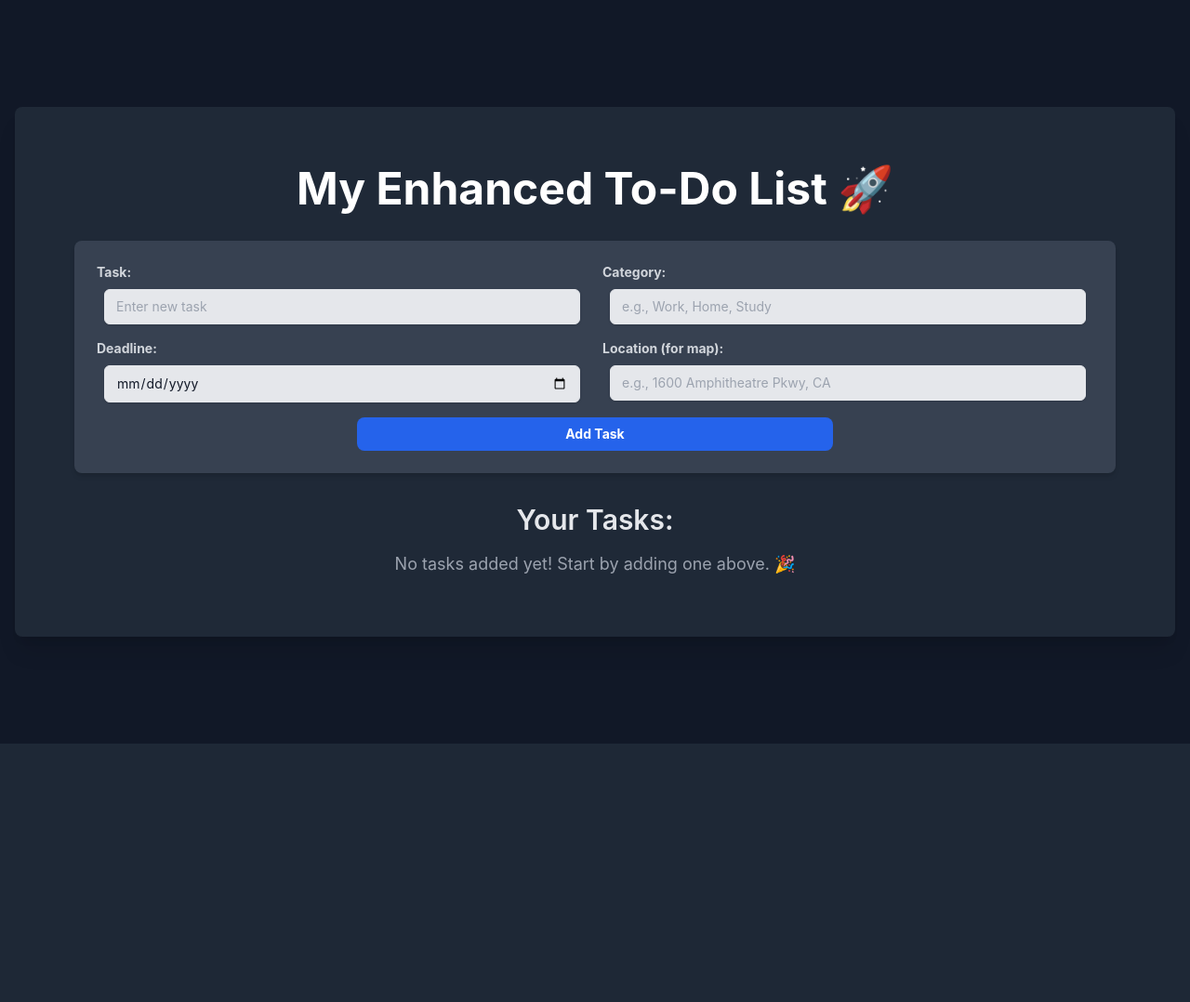
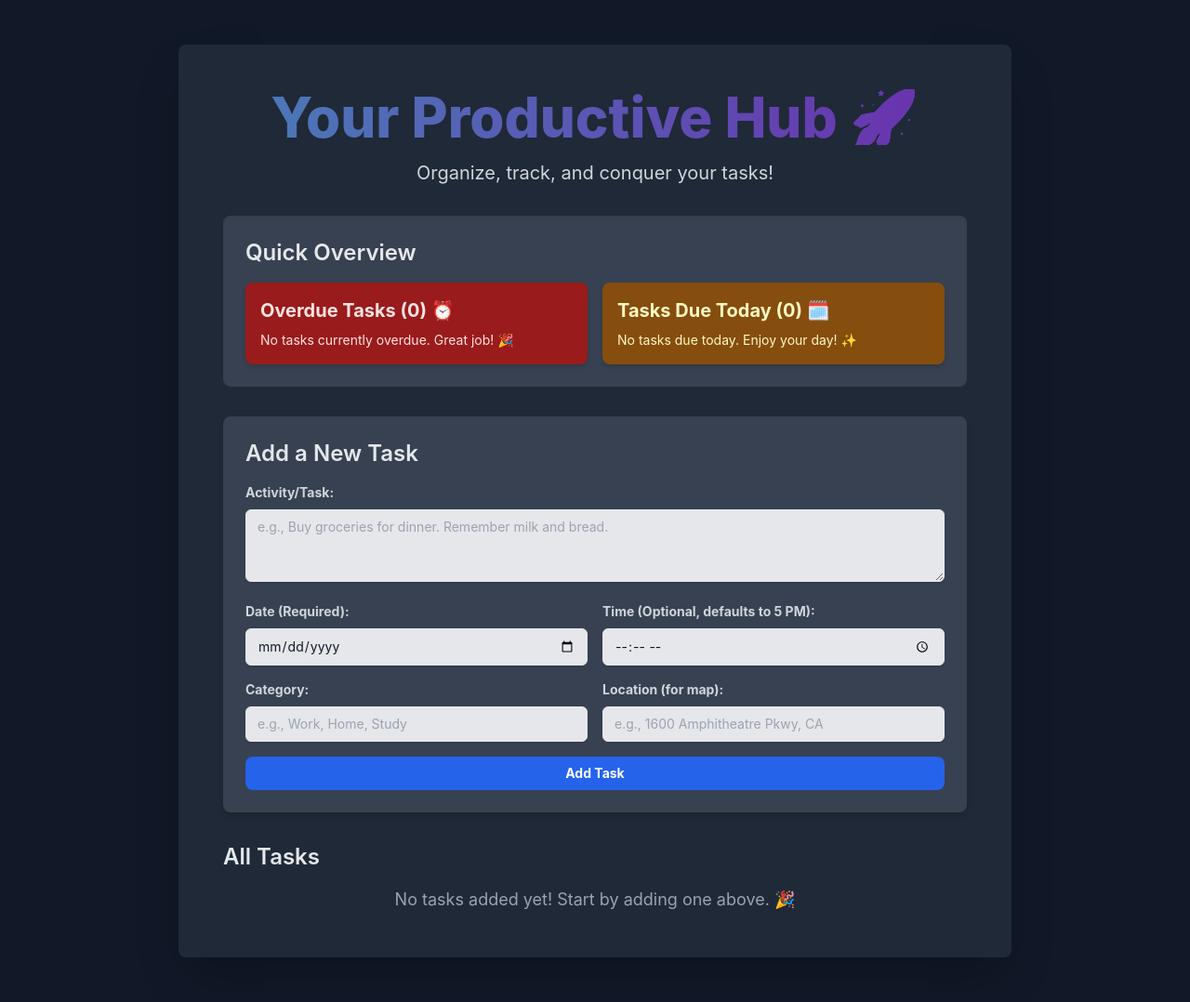
Before and after one commit to K9lv1n/todo-list-app, a Flask app: page / in a window 1280 px wide. Shown: the whole page at 93% size. Before the commit the page ends 800 px from the top, so only its background shows below. Run offline with Flask 3, Linux system fonts and the light colour scheme; some libraries are stand-ins or nearby versions.

Commit message:
Reverted to structured form input, removed AI parsing, and added robust validation for date/time/content. Fixed map link and display for 12-hour time.

```diff
--- a/app.py
+++ b/app.py
@@ -1,94 +1,116 @@
-from flask import Flask, render_template, request, redirect, url_for
+from flask import Flask, render_template, request, redirect, url_for, flash
 from flask_sqlalchemy import SQLAlchemy
-from datetime import datetime, date # Import date as well for comparison
+from datetime import datetime, date, timedelta, time as TimeClass # Alias time as TimeClass
 import os
 
 app = Flask(__name__)
-# Configure the database URI
-app.config['SQLALCHEMY_DATABASE_URI'] = 'sqlite:///tasks.db' # Path to the database file
-app.config['SQLALCHEMY_TRACK_MODIFICATIONS'] = False # To suppress a warning
+app.config['SQLALCHEMY_DATABASE_URI'] = 'sqlite:///tasks.db'
+app.config['SQLALCHEMY_TRACK_MODIFICATIONS'] = False
+app.secret_key = os.urandom(24) # IMPORTANT: Keep this for flash messages!
 db = SQLAlchemy(app)
 
-# Define the Task model with new fields
+# --- Removed Gemini API Configuration and call_gemini_api function ---
+
 class Task(db.Model):
     id = db.Column(db.Integer, primary_key=True)
     content = db.Column(db.String(200), nullable=False)
-    # New fields:
-    category = db.Column(db.String(50), default='General') # Category for the task
-    deadline = db.Column(db.DateTime, nullable=True) # Optional deadline date and time
-    location = db.Column(db.String(200), nullable=True) # Optional location string for map
-    completed = db.Column(db.Boolean, default=False) # New field to track completion status
+    category = db.Column(db.String(50), default='General')
+    deadline = db.Column(db.DateTime, nullable=True)
+    location = db.Column(db.String(200), nullable=True)
+    completed = db.Column(db.Boolean, default=False)
 
     def __repr__(self):
-        # This is for debugging, helps to see task objects clearly
         return f'<Task {self.id}: {self.content}>'
-
-# --- Routes and Views ---
 
 @app.route('/')
 def home():
-    # Fetch all tasks from the database to display on the home page
-    tasks = Task.query.order_by(Task.completed, Task.deadline).all() # Order by completion status (incomplete first), then by deadline
-    # Pass datetime.now() to the template for highlighting overdue/due today tasks
+    tasks = Task.query.order_by(Task.completed, Task.deadline).all()
+    print(f"Home route fetched {len(tasks)} tasks from DB.")
+    for task in tasks:
+        print(f"  - Task ID: {task.id}, Content: '{task.content}', Completed: {task.completed}, Deadline: {task.deadline}")
     return render_template('index.html', tasks=tasks, today=datetime.now())
-
 
 @app.route('/add', methods=['POST'])
 def add_task():
-    # Extract data from the submitted form
-    task_content = request.form['task_content']
-    task_category = request.form['task_category']
-    task_deadline_str = request.form['task_deadline']
-    task_location = request.form['task_location']
+    print(f"Full form data received: {request.form}")
 
-    # Convert deadline string from 'YYYY-MM-DD' to a datetime object
+    task_content = request.form.get('task_content', '').strip()
+    task_category = request.form.get('task_category', 'General').strip()
+    task_date_str = request.form.get('task_date')
+    task_time_str = request.form.get('task_time')
+    task_location = request.form.get('task_location', '').strip()
+
+    # --- Manual Validation ---
+    if not task_content or len(task_content) < 3:
+        flash('Please provide a descriptive task activity (at least 3 characters). 🧐', 'error')
+        print("Validation failed: Task content too short or empty.")
+        return redirect(url_for('home'))
+
+    if not task_date_str:
+        flash('Please select a deadline date for your task. 🗓️', 'error')
+        print("Validation failed: No deadline date provided.")
+        return redirect(url_for('home'))
+
     task_deadline = None
-    if task_deadline_str:
-        try:
-            task_deadline = datetime.strptime(task_deadline_str, '%Y-%m-%d')
-        except ValueError:
-            # Handle cases where the date format might be wrong, though HTML 'date' input helps prevent this
-            pass
+    try:
+        parsed_date = datetime.strptime(task_date_str, '%Y-%m-%d').date()
+        if task_time_str:
+            parsed_time = datetime.strptime(task_time_str, '%H:%M').time()
+            task_deadline = datetime.combine(parsed_date, parsed_time)
+        else:
+            # If date is provided but no time, default to 5 PM
+            task_deadline = datetime.combine(parsed_date, TimeClass(17, 0, 0))
+            print("Defaulting time to 5 PM as no time was provided.")
 
-    # Create a new Task object with the collected data
+        # Ensure the deadline is not in the past (unless it's today and the time is still valid)
+        if task_deadline < datetime.now() and task_deadline.date() < datetime.now().date():
+             flash('The deadline cannot be in the past. Please select a future date or time. ⏰', 'error')
+             print("Validation failed: Deadline is in the past.")
+             return redirect(url_for('home'))
+        elif task_deadline < datetime.now() and task_deadline.date() == datetime.now().date() and task_deadline.time() < datetime.now().time():
+             flash('The deadline time is in the past for today. Please select a future time. ⏰', 'error')
+             print("Validation failed: Deadline time is in the past for today.")
+             return redirect(url_for('home'))
+
+
+    except ValueError:
+        flash('Invalid date or time format. Please use the provided pickers. ⏳', 'error')
+        print(f"Validation failed: Invalid date/time format for {task_date_str} {task_time_str}")
+        return redirect(url_for('home'))
+
     new_task = Task(
         content=task_content,
         category=task_category,
         deadline=task_deadline,
         location=task_location
     )
-
-    # Add the new task to the database session and commit the changes
     db.session.add(new_task)
     db.session.commit()
+    flash(f"Task '{new_task.content}' added successfully! 🎉", 'success')
+    print(f"Successfully added task: '{new_task.content}' (ID: {new_task.id}, Deadline: {new_task.deadline})")
 
-    # Redirect back to the home page to show the updated list
     return redirect(url_for('home'))
 
 @app.route('/delete/<int:id>')
 def delete_task(id):
-    # Find the task by its ID, or return a 404 error if not found
     task_to_delete = Task.query.get_or_404(id)
-
-    # Delete the task from the database session and commit the changes
     db.session.delete(task_to_delete)
     db.session.commit()
-
-    # Redirect back to the home page
+    flash(f"Task '{task_to_delete.content}' deleted. 👋", 'info')
+    print(f"Deleted task with ID: {id}")
     return redirect(url_for('home'))
 
-@app.route('/complete/<int:id>')
+@app.route('/complete/<int:id>', methods=['POST'])
 def complete_task(id):
     task_to_toggle = Task.query.get_or_404(id)
-    task_to_toggle.completed = not task_to_toggle.completed # Toggle the completed status
+    task_to_toggle.completed = not task_to_toggle.completed
     db.session.commit()
+    status = "completed" if task_to_toggle.completed else "unmarked"
+    flash(f"Task '{task_to_toggle.content}' {status}! ✅", 'success')
+    print(f"Toggled completion for task with ID: {id}. New status: {task_to_toggle.completed}")
     return redirect(url_for('home'))
 
-# --- Application Entry Point ---
 if __name__ == '__main__':
-    # Ensure database tables are created before running the app
-    # This block runs only when you execute app.py directly
     with app.app_context():
         db.create_all()
-    # Run the Flask development server
     app.run(debug=True)
--- a/templates/index.html
+++ b/templates/index.html
@@ -3,12 +3,14 @@
 <head>
     <meta charset="utf-8">
     <meta name="viewport" content="width=device-width, initial-scale=1.0">
-    <title>My Enhanced To-Do List</title>
-    <!-- Tailwind CSS CDN -->
+    <title>My Interactive To-Do List</title>
+    <!-- Tailwind CSS CDN - THIS IS CRITICAL -->
     <script src="https://cdn.tailwindcss.com"></script>
     <style>
         body {
             font-family: 'Inter', sans-serif;
+            -webkit-font-smoothing: antialiased;
+            -moz-osx-font-smoothing: grayscale;
         }
         /* Custom scrollbar for better aesthetics in dark mode */
         body::-webkit-scrollbar {
@@ -26,52 +28,147 @@
             text-decoration: line-through;
             color: #a0aec0; /* Lighter gray for completed tasks in dark mode */
         }
+        /* Loading spinner */
+        .spinner {
+            border: 4px solid rgba(255, 255, 255, 0.3);
+            border-top: 4px solid #fff;
+            border-radius: 50%;
+            width: 24px;
+            height: 24px;
+            animation: spin 1s linear infinite;
+        }
+        @keyframes spin {
+            0% { transform: rotate(0deg); }
+            100% { transform: rotate(360deg); }
+        }
     </style>
 </head>
-<!-- Dark mode classes applied to body and main container -->
-<body class="bg-gray-900 text-gray-100 flex flex-col items-center justify-center min-h-screen p-4">
-    <!-- Adjusted width: Removed max-w-2xl for full width on larger screens, adjusted padding for breathing room -->
-    <div class="bg-gray-800 p-8 rounded-lg shadow-xl w-full mx-auto sm:p-12 md:p-16">
-        <h1 class="text-4xl sm:text-5xl font-bold text-center text-white mb-8">My Enhanced To-Do List 🚀</h1>
+<body class="bg-gray-900 text-gray-100 flex flex-col items-center min-h-screen p-4 sm:p-6 md:p-8 lg:p-12">
+    <div class="bg-gray-800 p-6 sm:p-8 md:p-10 lg:p-12 rounded-lg shadow-2xl w-full max-w-4xl mx-auto space-y-8">
 
-        <!-- Add Task Form -->
-        <form method="POST" action="/add" class="mb-8 p-6 bg-gray-700 rounded-lg shadow-md">
+        <!-- Header Section -->
+        <header class="text-center mb-8">
+            <h1 class="text-5xl sm:text-6xl font-extrabold text-transparent bg-clip-text bg-gradient-to-r from-blue-400 to-purple-600 mb-4 animate-pulse">
+                Your Productive Hub 🚀
+            </h1>
+            <p class="text-xl text-gray-300">Organize, track, and conquer your tasks!</p>
+        </header>
+
+        <!-- Flash Messages -->
+        {% with messages = get_flashed_messages(with_categories=true) %}
+        {% if messages %}
+            <div class="space-y-3 mb-6">
+            {% for category, message in messages %}
+                <div class="p-4 rounded-lg text-sm font-semibold flex items-center justify-between
+                            {% if category == 'error' %} bg-red-600 text-white
+                            {% elif category == 'success' %} bg-green-600 text-white
+                            {% else %} bg-blue-600 text-white {% endif %}">
+                    <span>{{ message }}</span>
+                    <button type="button" onclick="this.parentElement.remove()" class="text-white hover:text-gray-100 font-bold ml-4">✖</button>
+                </div>
+            {% endfor %}
+            </div>
+        {% endif %}
+        {% endwith %}
+
+        <!-- Task Summary Section (Visual Reminders) -->
+        <section class="bg-gray-700 p-6 rounded-lg shadow-inner">
+            <h2 class="text-2xl font-semibold text-gray-200 mb-4">Quick Overview</h2>
+            <div class="grid grid-cols-1 md:grid-cols-2 gap-4">
+                {% set overdue_tasks = [] %}
+                {% set today_tasks = [] %}
+                {% for task in tasks %}
+                    {% if not task.completed and task.deadline and task.deadline.date() < today.date() %}
+                        {% set overdue_tasks = overdue_tasks + [task] %}
+                    {% elif not task.completed and task.deadline and task.deadline.date() == today.date() %}
+                        {% set today_tasks = today_tasks + [task] %}
+                    {% endif %}
+                {% endfor %}
+
+                <div class="bg-red-800 text-red-100 p-4 rounded-lg shadow-md">
+                    <h3 class="font-bold text-xl mb-2">Overdue Tasks ({{ overdue_tasks|length }}) ⏰</h3>
+                    {% if overdue_tasks %}
+                        <ul class="list-disc list-inside space-y-1 text-sm">
+                            {% for task in overdue_tasks %}
+                                <li>{{ task.content }} (Due: {{ task.deadline.strftime('%Y-%m-%d %I:%M %p') }})</li>
+                            {% endfor %}
+                        </ul>
+                    {% else %}
+                        <p class="text-sm">No tasks currently overdue. Great job! 🎉</p>
+                    {% endif %}
+                </div>
+
+                <div class="bg-yellow-800 text-yellow-100 p-4 rounded-lg shadow-md">
+                    <h3 class="font-bold text-xl mb-2">Tasks Due Today ({{ today_tasks|length }}) 🗓️</h3>
+                    {% if today_tasks %}
+                        <ul class="list-disc list-inside space-y-1 text-sm">
+                            {% for task in today_tasks %}
+                                <li>{{ task.content }} (Due: Today by {{ task.deadline.strftime('%I:%M %p') }}!)</li>
+                            {% endfor %}
+                        </ul>
+                    {% else %}
+                        <p class="text-sm">No tasks due today. Enjoy your day! ✨</p>
+                    {% endif %}
+                </div>
+            </div>
+        </section>
+
+        <!-- Add Task Form with Structured Input -->
+        <section class="p-6 bg-gray-700 rounded-lg shadow-md">
+            <h2 class="text-2xl font-semibold text-gray-200 mb-4">Add a New Task</h2>
+            <form method="POST" action="/add" id="addTaskForm">
+                <div class="mb-4">
+                    <label for="task_content" class="block text-gray-300 text-sm font-bold mb-2">Activity/Task:</label>
+                    <textarea id="task_content" name="task_content" rows="3" placeholder="e.g., Buy groceries for dinner. Remember milk and bread." required
+                              class="shadow appearance-none border rounded-md w-full py-2 px-3 text-gray-900 leading-tight focus:outline-none focus:ring-2 focus:ring-blue-500 focus:border-transparent bg-gray-200 text-base sm:text-sm"></textarea>
+                </div>
+
                 <div class="grid grid-cols-1 md:grid-cols-2 gap-4 mb-4">
-                <div class="md:col-span-1">
-                    <label for="task_content" class="block text-gray-300 text-sm font-bold mb-2">Task:</label>
-                    <input type="text" id="task_content" name="task_content" placeholder="Enter new task" required
-                           class="shadow appearance-none border rounded-md w-full py-2 px-3 text-gray-900 leading-tight focus:outline-none focus:ring-2 focus:ring-blue-500 focus:border-transparent bg-gray-200 text-base sm:text-sm md:max-w-lg md:mx-auto block">
+                    <div>
+                        <label for="task_date" class="block text-gray-300 text-sm font-bold mb-2">Date (Required):</label>
+                        <input type="date" id="task_date" name="task_date" required
+                               class="shadow appearance-none border rounded-md w-full py-2 px-3 text-gray-900 leading-tight focus:outline-none focus:ring-2 focus:ring-blue-500 focus:border-transparent bg-gray-200 text-base sm:text-sm">
                     </div>
-                <div class="md:col-span-1">
+                    <div>
+                        <label for="task_time" class="block text-gray-300 text-sm font-bold mb-2">Time (Optional, defaults to 5 PM):</label>
+                        <input type="time" id="task_time" name="task_time"
+                               class="shadow appearance-none border rounded-md w-full py-2 px-3 text-gray-900 leading-tight focus:outline-none focus:ring-2 focus:ring-blue-500 focus:border-transparent bg-gray-200 text-base sm:text-sm">
+                    </div>
+                    <div>
                         <label for="task_category" class="block text-gray-300 text-sm font-bold mb-2">Category:</label>
                         <input type="text" id="task_category" name="task_category" placeholder="e.g., Work, Home, Study"
-                           class="shadow appearance-none border rounded-md w-full py-2 px-3 text-gray-900 leading-tight focus:outline-none focus:ring-2 focus:ring-blue-500 focus:border-transparent bg-gray-200 text-base sm:text-sm md:max-w-lg md:mx-auto block">
+                               class="shadow appearance-none border rounded-md w-full py-2 px-3 text-gray-900 leading-tight focus:outline-none focus:ring-2 focus:ring-blue-500 focus:border-transparent bg-gray-200 text-base sm:text-sm">
                     </div>
-                <div class="md:col-span-1">
-                    <label for="task_deadline" class="block text-gray-300 text-sm font-bold mb-2">Deadline:</label>
-                    <input type="date" id="task_deadline" name="task_deadline"
-                           class="shadow appearance-none border rounded-md w-full py-2 px-3 text-gray-900 leading-tight focus:outline-none focus:ring-2 focus:ring-blue-500 focus:border-transparent bg-gray-200 text-base sm:text-sm md:max-w-lg md:mx-auto block">
-                </div>
-                <div class="md:col-span-1">
+                    <div>
                         <label for="task_location" class="block text-gray-300 text-sm font-bold mb-2">Location (for map):</label>
                         <input type="text" id="task_location" name="task_location" placeholder="e.g., 1600 Amphitheatre Pkwy, CA"
-                           class="shadow appearance-none border rounded-md w-full py-2 px-3 text-gray-900 leading-tight focus:outline-none focus:ring-2 focus:ring-blue-500 focus:border-transparent bg-gray-200 text-base sm:text-sm md:max-w-lg md:mx-auto block">
+                               class="shadow appearance-none border rounded-md w-full py-2 px-3 text-gray-900 leading-tight focus:outline-none focus:ring-2 focus:ring-blue-500 focus:border-transparent bg-gray-200 text-base sm:text-sm">
                     </div>
                 </div>
-            <button type="submit"
-                    class="bg-blue-600 hover:bg-blue-700 text-white font-bold py-2 px-4 rounded-lg focus:outline-none focus:shadow-outline transition duration-150 ease-in-out w-full text-base sm:text-sm md:max-w-lg md:mx-auto block">
+                <button type="submit" id="submitButton"
+                        class="bg-blue-600 hover:bg-blue-700 text-white font-bold py-2 px-4 rounded-lg focus:outline-none focus:shadow-outline transition duration-150 ease-in-out w-full text-base sm:text-sm flex items-center justify-center">
                     Add Task
+                    <div id="loadingSpinner" class="spinner ml-3 hidden"></div>
                 </button>
             </form>
+        </section>
 
         <!-- Current Tasks List -->
-        <h2 class="text-2xl sm:text-3xl font-semibold text-gray-200 mb-4 text-center">Your Tasks:</h2>
+        <section>
+            <h2 class="text-2xl font-semibold text-gray-200 mb-4">All Tasks</h2>
             {% if tasks %}
                 <ul class="space-y-4">
                     {% for task in tasks %}
                     <li class="p-4 rounded-lg shadow-sm flex flex-col sm:flex-row items-start sm:items-center justify-between
                                {% if task.completed %} task-completed bg-gray-600 {% else %} bg-gray-700 {% endif %}
                                {% if not task.completed and task.deadline and task.deadline.date() < today.date() %} bg-red-800 text-red-100 {% elif not task.completed and task.deadline and task.deadline.date() == today.date() %} bg-yellow-800 text-yellow-100 {% endif %}">
+                        <div class="flex items-center flex-shrink-0 mr-4 mb-2 sm:mb-0">
+                            <form action="{{ url_for('complete_task', id=task.id) }}" method="POST" class="inline-block">
+                                <input type="checkbox" name="completed_toggle" onchange="this.form.submit()"
+                                       {% if task.completed %} checked {% endif %}
+                                       class="form-checkbox h-5 w-5 text-green-600 rounded focus:ring-green-500 bg-gray-600 border-gray-500">
+                            </form>
+                        </div>
                         <div class="flex-grow text-left mb-2 sm:mb-0">
                             <p class="text-lg font-medium text-white task-content break-words">{{ task.content }}</p>
                             <div class="flex flex-wrap items-center mt-1 text-gray-300 text-sm">
@@ -79,24 +176,17 @@
                                 <span class="bg-gray-600 px-2 py-1 rounded-full mr-2 mb-1 sm:mb-0">#{{ task.category }}</span>
                                 {% endif %}
                                 {% if task.deadline %}
-                            <span class="mr-2 mb-1 sm:mb-0">Due: {{ task.deadline.strftime('%Y-%m-%d') }}</span>
+                                <span class="mr-2 mb-1 sm:mb-0">Due: {{ task.deadline.strftime('%Y-%m-%d %I:%M %p') }}</span>
                                 {% endif %}
                                 {% if task.location %}
-                            <a href="https://www.google.com/maps/search/?api=1&query={{ task.location }}" target="_blank"
+                                <a href="https://www.google.com/maps/search/?api=1&query={{ task.location }}" target="_blank" rel="noopener noreferrer"
                                    class="text-blue-400 hover:underline mb-1 sm:mb-0 inline-flex items-center">
                                     View Map <span class="ml-1">🗺️</span>
                                 </a>
                                 {% endif %}
                             </div>
                         </div>
-                    <div class="flex flex-col sm:flex-row space-y-2 sm:space-y-0 sm:space-x-2 w-full sm:w-auto">
-                        <!-- Mark as Complete Button/Link -->
-                        <a href="{{ url_for('complete_task', id=task.id) }}"
-                           class="py-2 px-4 rounded-md transition duration-150 ease-in-out text-center text-sm
-                           {% if task.completed %} bg-green-700 hover:bg-green-800 text-white {% else %} bg-green-500 hover:bg-green-600 text-white {% endif %}">
-                            {% if task.completed %} Unmark {% else %} Complete {% endif %}
-                        </a>
-                        <!-- Delete Button -->
+                        <div class="flex-shrink-0">
                             <a href="{{ url_for('delete_task', id=task.id) }}"
                                class="bg-red-500 hover:bg-red-600 text-white font-bold py-2 px-4 rounded-md transition duration-150 ease-in-out text-center text-sm">
                                 Delete
@@ -108,6 +198,16 @@
             {% else %}
                 <p class="text-center text-gray-400 text-lg">No tasks added yet! Start by adding one above. 🎉</p>
             {% endif %}
+        </section>
+
     </div>
+
+    <script>
+        document.getElementById('addTaskForm').addEventListener('submit', function() {
+            document.getElementById('submitButton').classList.add('opacity-75', 'cursor-not-allowed');
+            document.getElementById('submitButton').setAttribute('disabled', 'disabled');
+            document.getElementById('loadingSpinner').classList.remove('hidden');
+        });
+    </script>
 </body>
 </html>
```
Lines whose indentation alone changed are shown as unchanged.
